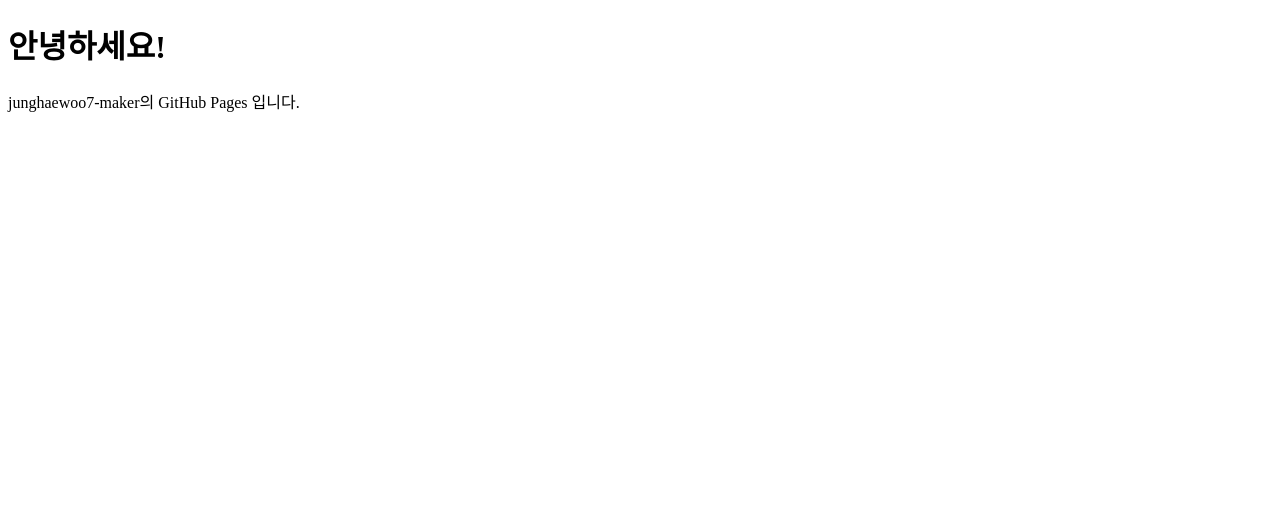
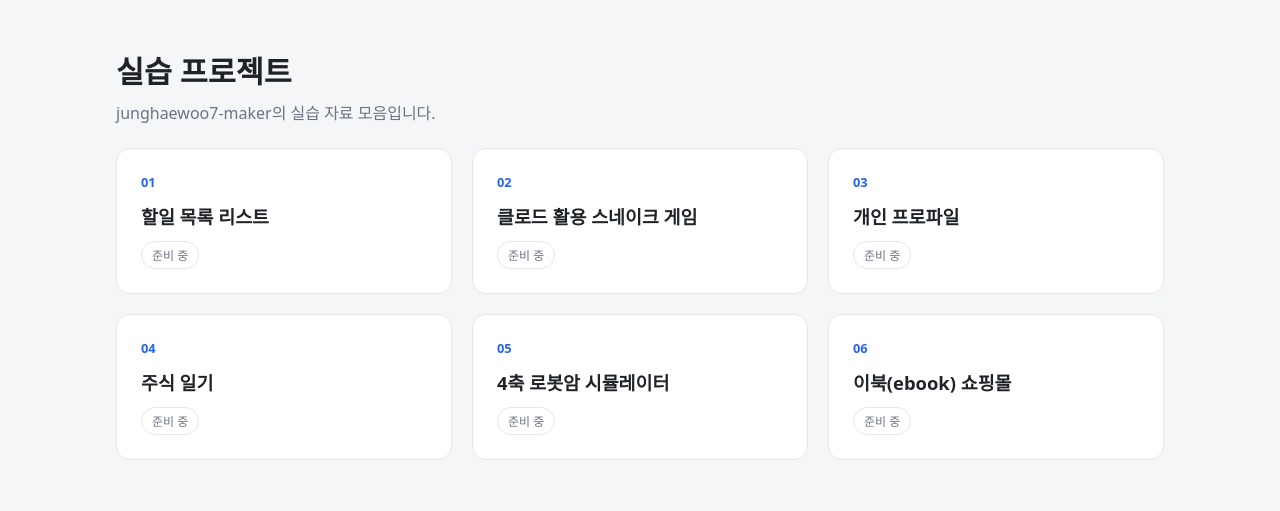
Before and after one commit to junghaewoo7-maker/Home, a plain HTML site: page index.html in a window 1280 px wide. Drawn offline with Linux system fonts and the light colour scheme.

Commit message:
Add card grid with 6 placeholder project links
Co-Authored-By: Claude Opus 5.5 <noreply@anthropic.com>

```diff
--- a/index.html
+++ b/index.html
@@ -3,10 +3,127 @@
 <head>
   <meta charset="UTF-8">
   <meta name="viewport" content="width=device-width, initial-scale=1.0">
-  <title>Home</title>
+  <title>실습 프로젝트</title>
+  <style>
+    :root {
+      --bg: #f5f6f8;
+      --card: #ffffff;
+      --text: #1f2328;
+      --muted: #6b7280;
+      --border: #e5e7eb;
+      --accent: #2563eb;
+    }
+    @media (prefers-color-scheme: dark) {
+      :root {
+        --bg: #0f1115;
+        --card: #1a1d23;
+        --text: #e6e8eb;
+        --muted: #9aa1ab;
+        --border: #2a2f37;
+        --accent: #60a5fa;
+      }
+    }
+    * { box-sizing: border-box; }
+    body {
+      margin: 0;
+      font-family: system-ui, -apple-system, "Segoe UI", "Malgun Gothic", sans-serif;
+      background: var(--bg);
+      color: var(--text);
+    }
+    header {
+      max-width: 1080px;
+      margin: 0 auto;
+      padding: 48px 16px 24px;
+    }
+    header h1 { margin: 0 0 8px; font-size: 1.9rem; }
+    header p { margin: 0; color: var(--muted); }
+    main {
+      max-width: 1080px;
+      margin: 0 auto;
+      padding: 0 16px 48px;
+      display: grid;
+      grid-template-columns: repeat(auto-fill, minmax(280px, 1fr));
+      gap: 20px;
+    }
+    .card {
+      display: flex;
+      flex-direction: column;
+      gap: 12px;
+      padding: 24px;
+      background: var(--card);
+      border: 1px solid var(--border);
+      border-radius: 14px;
+      text-decoration: none;
+      color: inherit;
+      transition: transform .15s, box-shadow .15s;
+    }
+    .card:hover {
+      transform: translateY(-3px);
+      box-shadow: 0 8px 24px rgba(0, 0, 0, .08);
+    }
+    .card .num {
+      font-size: .8rem;
+      font-weight: 600;
+      color: var(--accent);
+    }
+    .card h2 { margin: 0; font-size: 1.15rem; }
+    .card .badge {
+      align-self: flex-start;
+      margin-top: auto;
+      padding: 4px 10px;
+      font-size: .75rem;
+      border-radius: 999px;
+      border: 1px solid var(--border);
+      color: var(--muted);
+    }
+    .card.disabled { cursor: not-allowed; }
+  </style>
 </head>
 <body>
-  <h1>안녕하세요!</h1>
-  <p>junghaewoo7-maker의 GitHub Pages 입니다.</p>
+  <header>
+    <h1>실습 프로젝트</h1>
+    <p>junghaewoo7-maker의 실습 자료 모음입니다.</p>
+  </header>
+
+  <main>
+    <!-- 링크가 준비되면 href="#"를 실제 주소로 바꾸고, class의 disabled와 badge를 지우세요. -->
+    <a class="card disabled" href="#" aria-disabled="true">
+      <span class="num">01</span>
+      <h2>할일 목록 리스트</h2>
+      <span class="badge">준비 중</span>
+    </a>
+    <a class="card disabled" href="#" aria-disabled="true">
+      <span class="num">02</span>
+      <h2>클로드 활용 스네이크 게임</h2>
+      <span class="badge">준비 중</span>
+    </a>
+    <a class="card disabled" href="#" aria-disabled="true">
+      <span class="num">03</span>
+      <h2>개인 프로파일</h2>
+      <span class="badge">준비 중</span>
+    </a>
+    <a class="card disabled" href="#" aria-disabled="true">
+      <span class="num">04</span>
+      <h2>주식 일기</h2>
+      <span class="badge">준비 중</span>
+    </a>
+    <a class="card disabled" href="#" aria-disabled="true">
+      <span class="num">05</span>
+      <h2>4축 로봇암 시뮬레이터</h2>
+      <span class="badge">준비 중</span>
+    </a>
+    <a class="card disabled" href="#" aria-disabled="true">
+      <span class="num">06</span>
+      <h2>이북(ebook) 쇼핑몰</h2>
+      <span class="badge">준비 중</span>
+    </a>
+  </main>
+
+  <script>
+    // 준비 중인 카드는 클릭해도 이동하지 않도록 막습니다.
+    document.querySelectorAll('.card.disabled').forEach(function (card) {
+      card.addEventListener('click', function (e) { e.preventDefault(); });
+    });
+  </script>
 </body>
 </html>
```
